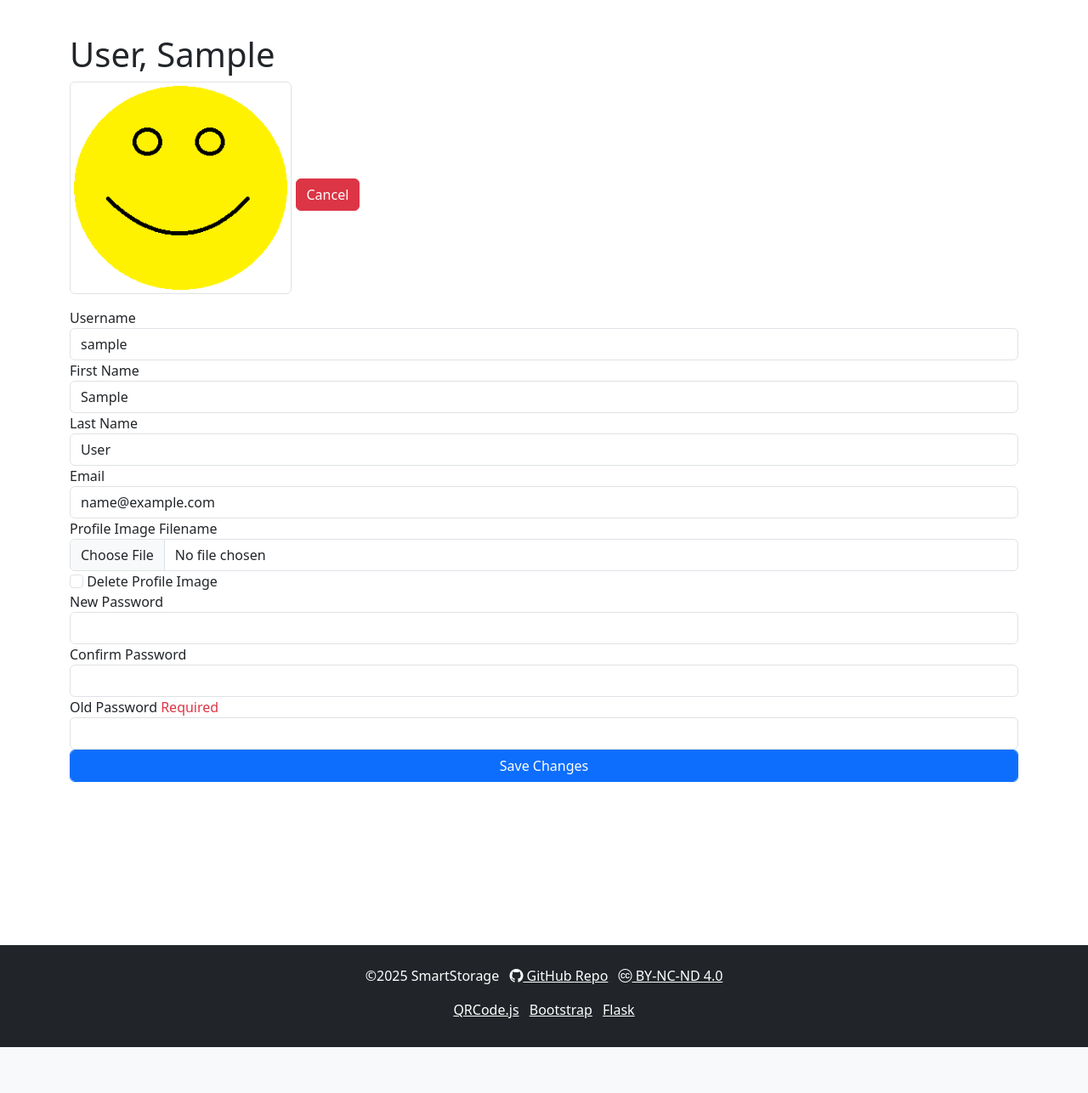
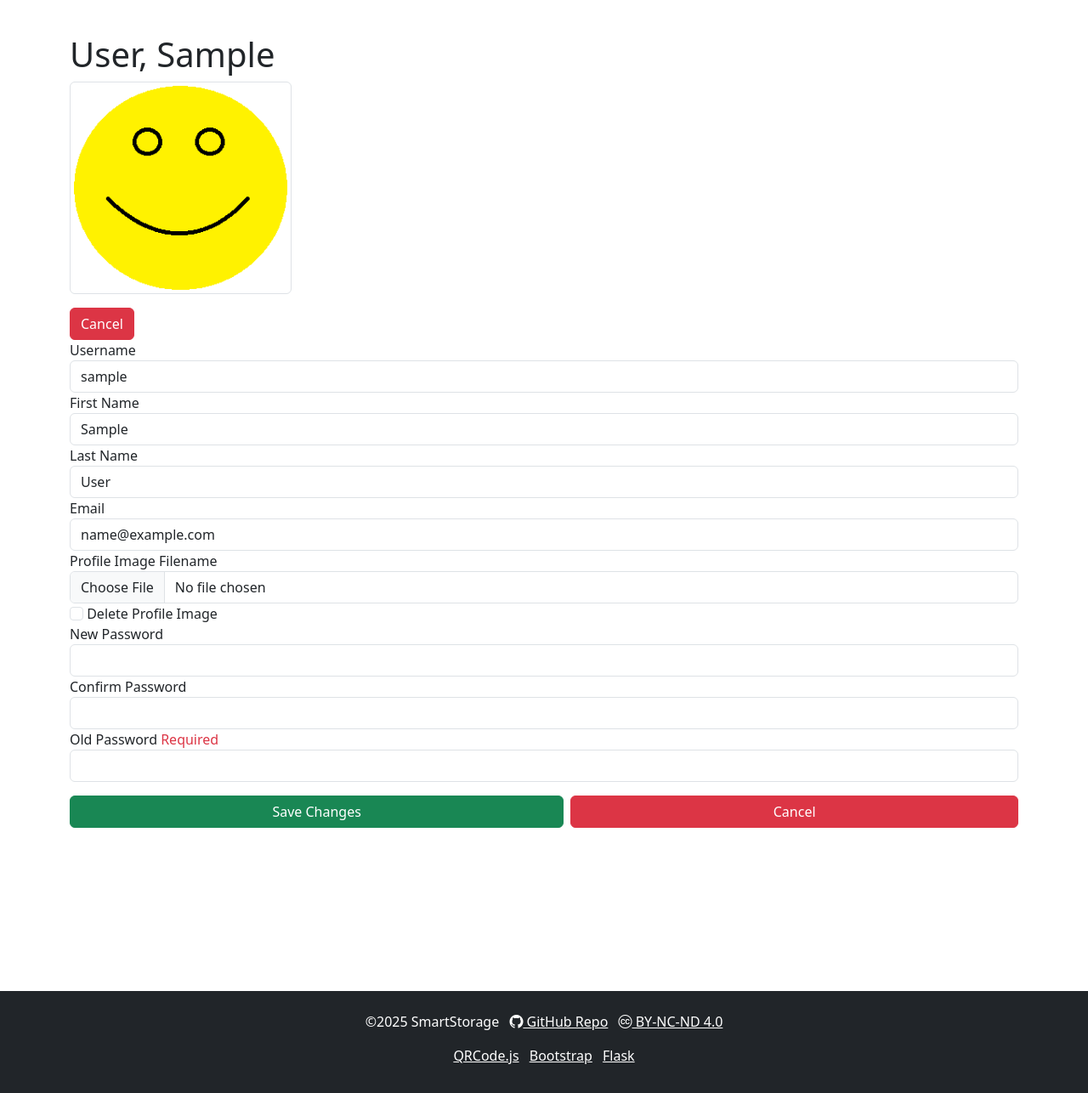
Before and after one commit to donnerbaer/smart-storage, a Flask app: page /users/1/update in a window 1280 px wide. Shown: the part 56-1342 px from the top of the page at 85% size. Before the commit the page ends 1288 px from the top, so only its background shows below. Run offline with Flask 3, Linux system fonts and the light colour scheme; the visitor is signed in with stand-in values (Sample User, id 1); data comes from the database, SQL or seed files in the repository; some libraries are stand-ins or nearby versions.

Commit message:
Update site.user.update.html

```diff
--- a/app/templates/site.user.update.html
+++ b/app/templates/site.user.update.html
@@ -5,8 +5,9 @@
 {% block main %}
 <h1>{{ user.last_name }}, {{ user.first_name}}</h1>
 <img src="{{ url_for('image.serve_user_image', filename=user.image_filename) }}" alt="User Image" class="img-thumbnail mb-3" style="height:250px">
-<a href="{{ url_for('user.user_view', user_id=user.id) }}" class="btn btn-danger">{{ _("Cancel") }}</a>
-
+<div>
+    <a href="{{ url_for('user.user_view', user_id=user.id) }}" class="btn btn-danger">{{ _("Cancel") }}</a>
+</div>
 
 <form action="" method="POST" class="form-horizontal">
     {{ form.hidden_tag() }}
@@ -54,7 +55,10 @@
     </div>
 
     <div class="form-group">
-        {{ form.submit(class="form-control btn btn-primary", id="submit") }}
+        <div class="d-flex gap-2 mt-3">
+            {{ form.submit(class="btn btn-success flex-fill", id="submit") }}
+            <a href="{{ url_for('user.user_view', user_id=user.id) }}" class="btn btn-danger flex-fill">{{ _("Cancel") }}</a>
+        </div>
     </div>
 
 </form>
```
